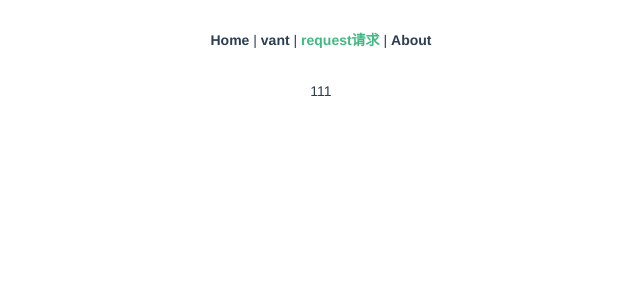
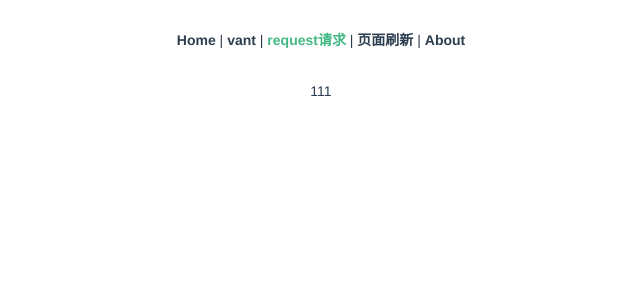
Before and after one commit to gao12112/webpackvue, a Vue app: page /#/request in a window 1280 px wide. Shown: the top 300 px of the page, without its empty margins (319-959 px from the left). Built offline with nearby package versions, Linux system fonts and the light colour scheme; no server answers.

Commit message:
无感知页面刷新

```diff
--- a/src/App.vue
+++ b/src/App.vue
@@ -4,11 +4,36 @@
       <router-link :to="{ name: 'home'}">Home</router-link> |
       <router-link :to="{ name: 'vant'}">vant</router-link> |
             <router-link :to="{ name: 'request'}">request请求</router-link> |
+            <router-link :to="{ name: 'reload'}">页面刷新</router-link> |
       <router-link to="/about">About</router-link>
     </div>
-    <router-view/>
+    <router-view v-if="isRouterAlive" ></router-view>
   </div>
 </template>
+
+<script>
+export default {
+  name: "app",
+  provide () {
+    return {
+      reload: this.reload
+    }
+  },
+  data () {
+    return {
+      isRouterAlive: true
+    }
+  },
+  methods: {
+    reload () {
+      this.isRouterAlive = false
+      this.$nextTick(function () {
+        this.isRouterAlive = true
+      })
+    }
+  }
+}
+</script>
 
 <style>
 #app {
--- a/src/components/HelloWorld.vue
+++ b/src/components/HelloWorld.vue
@@ -6,7 +6,7 @@
 
 <script>
 export default {
-  name: 'HelloWorld',
+  name: "HelloWorld",
   props: {
     msg: String
   }
--- a/src/router/index.js
+++ b/src/router/index.js
@@ -15,6 +15,11 @@ export default new Router({
       path: "/request",
       name: "request",
       component: () => import("@/views/request.vue")
+    },
+    {
+      path: "/reload",
+      name: "reload",
+      component: () => import("@/views/reload.vue")
     },
     {
       path: "/vant",
--- a/src/views/Empty.vue
+++ b/src/views/Empty.vue
@@ -9,7 +9,7 @@
 // import HelloWorld from '@/components/HelloWorld.vue'
 
 export default {
-  name: 'home',
+  name: "home",
   components: {
   }
 
```
